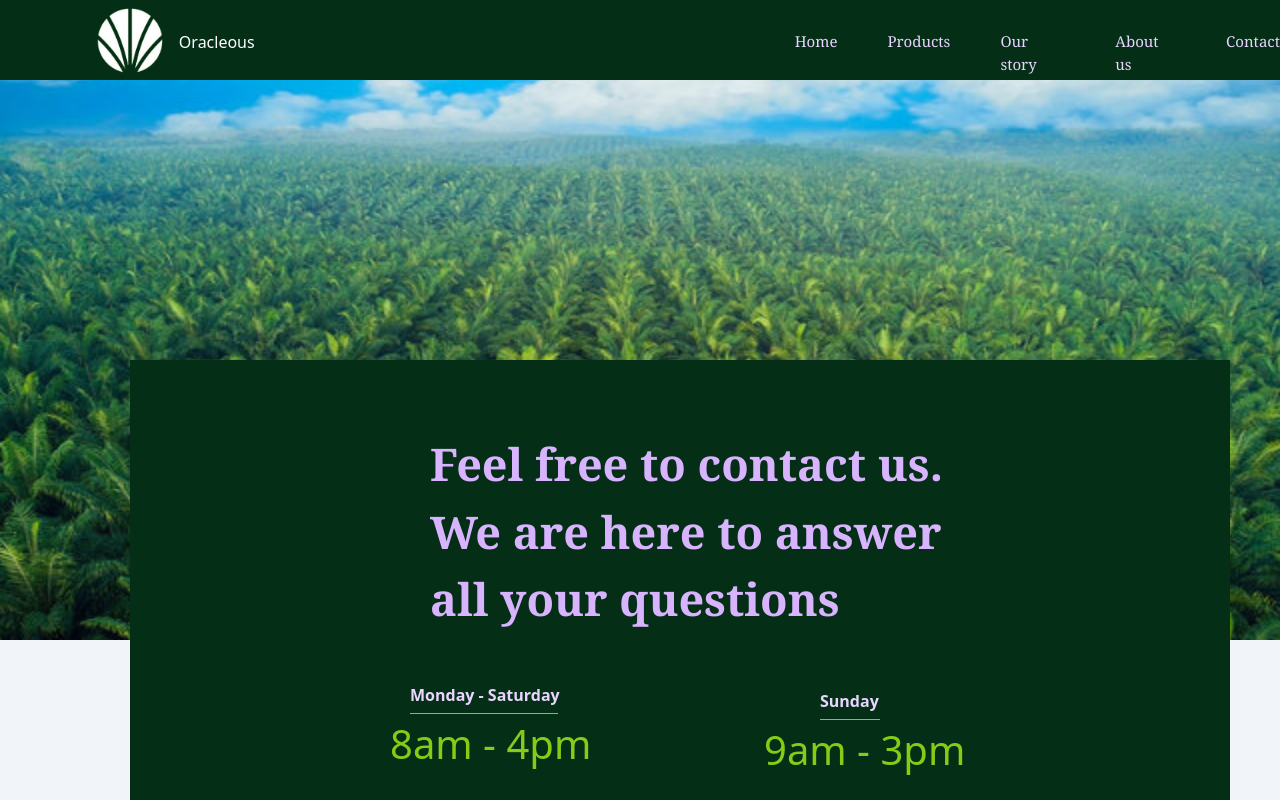
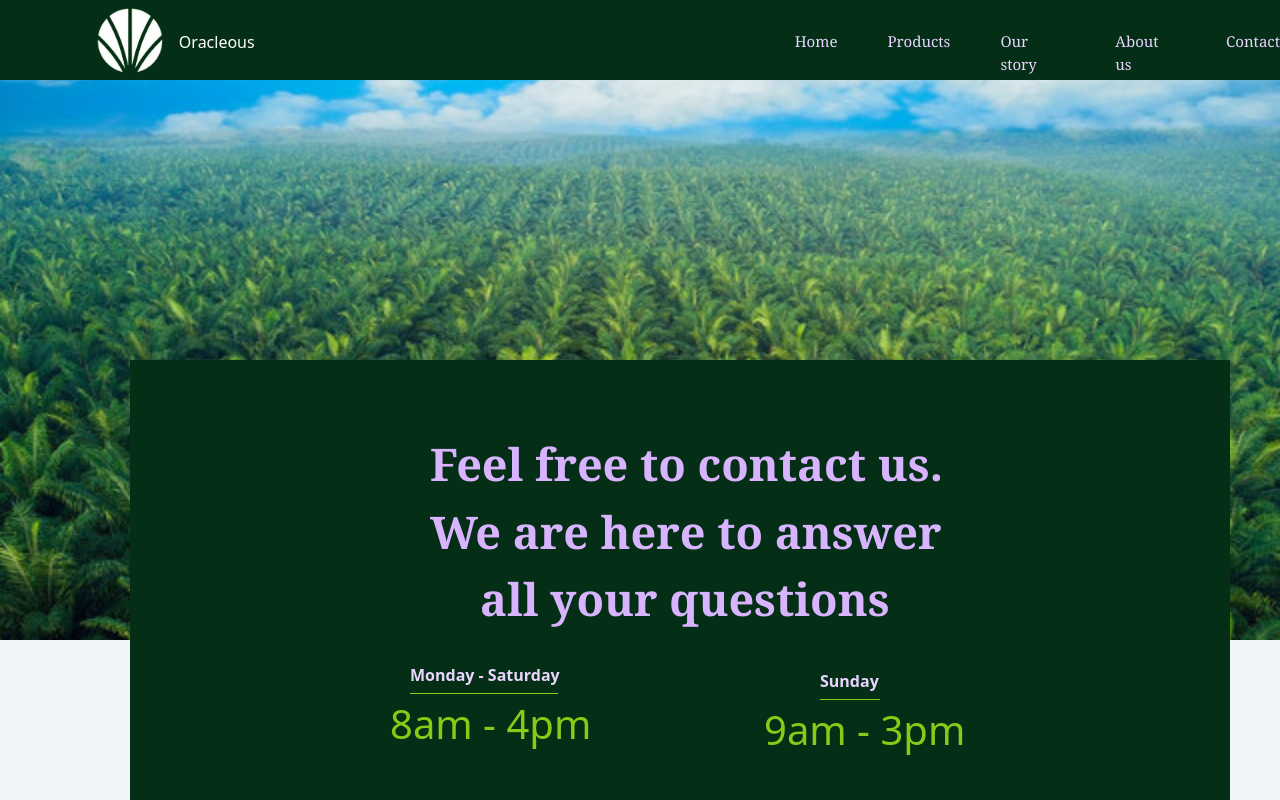
Before and after one commit to Springcore-Africa/Oracleous, a React (Vite) app: page /contact-page in a window 1280 px wide. Shown: the top 800 px of the page. Built offline with nearby package versions, Linux system fonts and the light colour scheme; a web font is replaced by a local one.

Commit message:
first commit

```diff
--- a/src/components/contact/contactHero.jsx
+++ b/src/components/contact/contactHero.jsx
@@ -10,7 +10,8 @@ function contactHero() {
         <img src={ContactHeroPalm} alt='' className='w-full h-[640px]'/>
         <div className='h-[830px] w-[1100px] ml-[130px] absolute mt-[-280px] bg-green-950'>
             <p className='text-[45px] font-serif text-purple-300 font-bold ml-[300px] pt-[70px] py-5'>Feel free to contact us.<br/>
-We are here to answer<br/> all your questions</p>
+We are here to answer<br/></p>
+            <p className='text-[45px] font-serif text-purple-300 font-bold ml-[350px] mt-[-20px]'> all your questions</p>
             <div className='mt-[30px]'>
             <h1 className='font-bold text-purple-200 ml-[280px]'>Monday - Saturday</h1>
             <div className='h-[1px] w-[148px] bg-lime-500 ml-[280px] mt-[6px]'></div>
```
